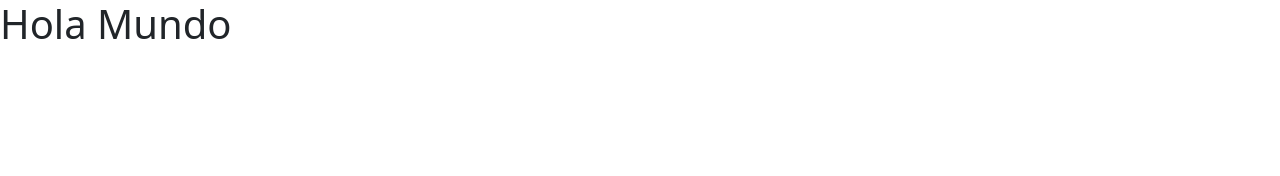
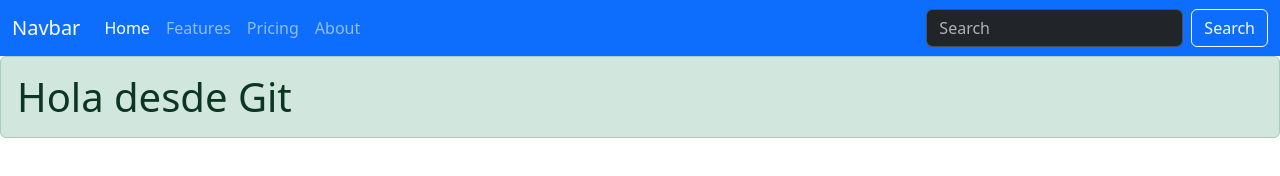
Before and after one commit to jalandauvmx/dia1-cursouv, a plain HTML site: page index.html in a window 1280 px wide. Drawn offline with nearby package versions, Linux system fonts and the light colour scheme.

Commit message:
Menú principal

```diff
--- a/index.html
+++ b/index.html
@@ -8,6 +8,47 @@
         <script src="https://cdn.jsdelivr.net/npm/bootstrap@5.3.8/dist/js/bootstrap.bundle.min.js" integrity="sha384-FKyoEForCGlyvwx9Hj09JcYn3nv7wiPVlz7YYwJrWVcXK/BmnVDxM+D2scQbITxI" crossorigin="anonymous"></script>
     </head>
     <body>
-       <h1>Hola Mundo</h1>
+      <nav class="navbar navbar-expand-lg bg-primary" data-bs-theme="dark">
+      <div class="container-fluid">
+        <a class="navbar-brand" href="#">Navbar</a>
+        <button
+          class="navbar-toggler"
+          type="button"
+          data-bs-toggle="collapse"
+          data-bs-target="#navbarColor02"
+          aria-controls="navbarColor02"
+          aria-expanded="false"
+          aria-label="Toggle navigation"
+        >
+          <span class="navbar-toggler-icon"></span>
+        </button>
+        <div class="collapse navbar-collapse" id="navbarColor02">
+          <ul class="navbar-nav me-auto mb-2 mb-lg-0">
+            <li class="nav-item">
+              <a class="nav-link active" aria-current="page" href="#">Home</a>
+            </li>
+            <li class="nav-item">
+              <a class="nav-link" href="#">Features</a>
+            </li>
+            <li class="nav-item">
+              <a class="nav-link" href="#">Pricing</a>
+            </li>
+            <li class="nav-item">
+              <a class="nav-link" href="#">About</a>
+            </li>
+          </ul>
+          <form class="d-flex" role="search">
+            <input
+              class="form-control me-2"
+              type="search"
+              placeholder="Search"
+              aria-label="Search"
+            />
+            <button class="btn btn-outline-light" type="submit">Search</button>
+          </form>
+        </div>
+      </div>
+    </nav>
+    <h1 class="alert alert-success">Hola desde Git</h1>
     </body>
 </html>
```
